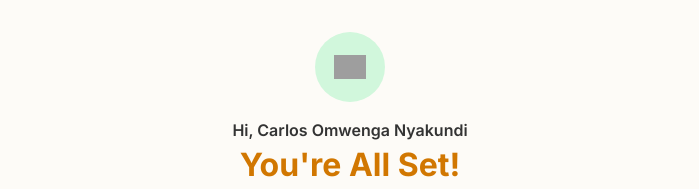
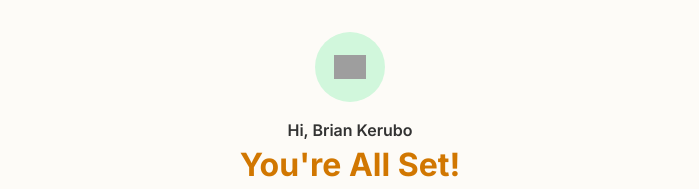
Before and after one commit to mwendwapaxful9/vincentrotich, a website: page public/index.html in a window 1280 px wide. Shown: the top 189 px of the page, without its empty margins (290-989 px from the left). Drawn offline with nearby package versions, Linux system fonts and the light colour scheme; grey boxes are pictures that could not be loaded.

Commit message:
initial commit

```diff
--- a/public/index.html
+++ b/public/index.html
@@ -110,7 +110,7 @@
     </div>
 
     <div class="heading">
-        <p class="mb-1 fw-semibold">Hi, Carlos Omwenga Nyakundi</p>
+        <p class="mb-1 fw-semibold">Hi, Brian Kerubo</p>
         <h2>You're All Set!</h2>
         <p>Your ticket is valid. Get ready for an amazing experience!</p>
     </div>
```
